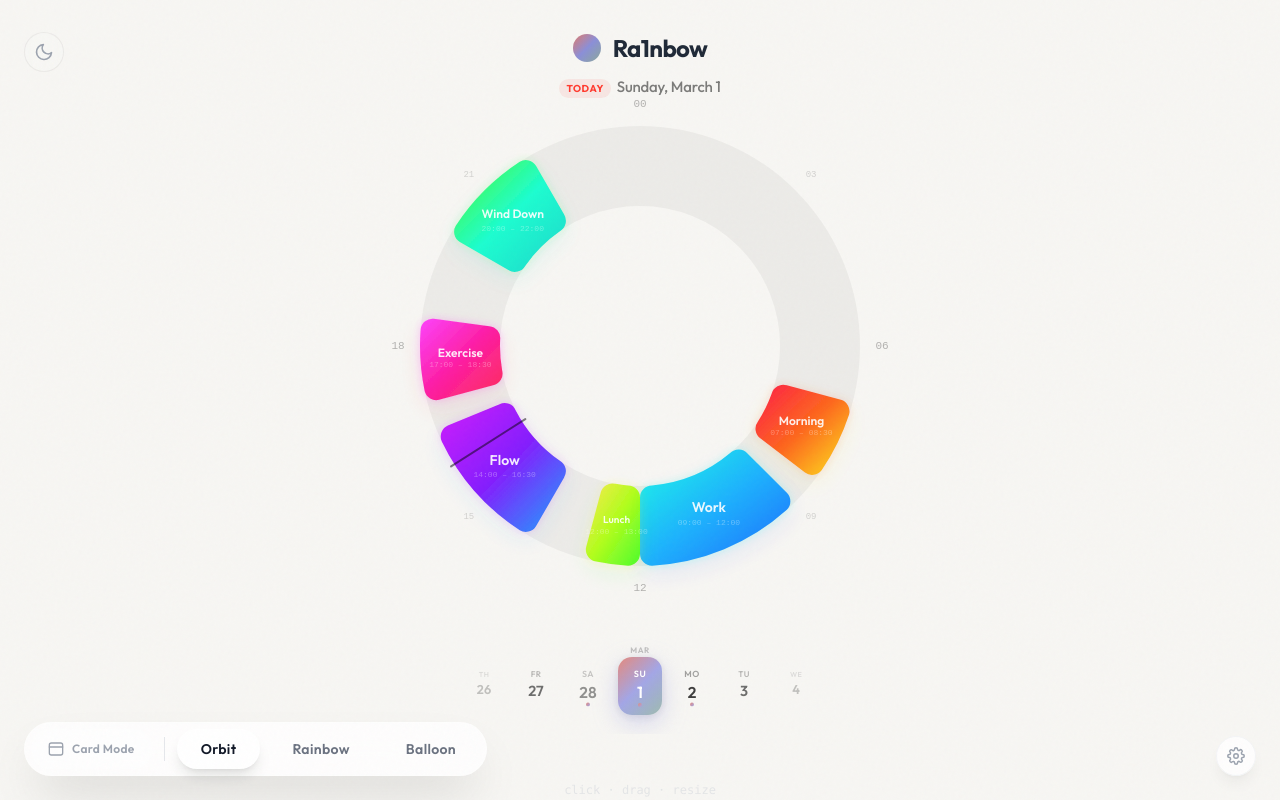
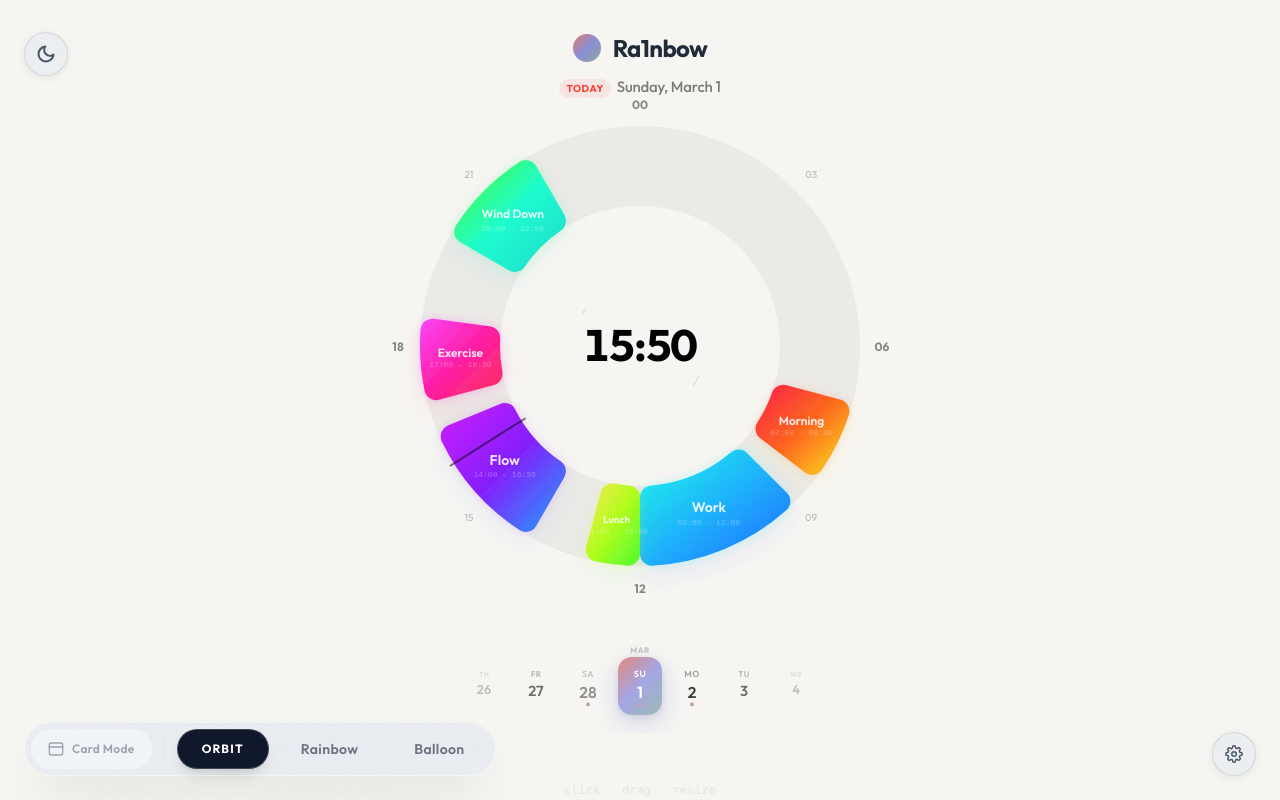
Before and after one commit to TheYonk613/Rainbow-AI, a React (Vite) app: page / in a window 1280 px wide. Built offline with nearby package versions, Linux system fonts and the light colour scheme.

Commit message:
UI UPDATE

```diff
--- a/src/App.tsx
+++ b/src/App.tsx
@@ -1,9 +1,9 @@
-import { useCallback, useEffect, useMemo, useState } from 'react'
+import { useCallback, useEffect, useState } from 'react'
 import { AnimatePresence } from 'framer-motion'
 import type { CalendarEvent, TimeFormat } from './types'
 import { SAMPLE_EVENTS } from './constants'
 import { useCurrentTime } from './hooks/useCurrentTime'
-import { defaultEventTimes, findGapAtTime, getZonedIsoDate } from './utils'
+import { defaultEventTimes, findGapAtTime } from './utils'
 import DayWheel from './components/DayWheel'
 import DateStrip from './components/DateStrip'
 import DeleteConfirm from './components/DeleteConfirm'
@@ -20,6 +20,7 @@ interface PersistedSettings {
   timeFormat: TimeFormat
   darkMode: boolean
   timeZone: string
+  markerResolution: 'minimal' | 'standard' | 'chronograph' | 'technical'
 }
 
 function loadSettings(): PersistedSettings {
@@ -31,6 +32,7 @@ function loadSettings(): PersistedSettings {
         timeFormat: parsed.timeFormat ?? '24h',
         darkMode: parsed.darkMode ?? false,
         timeZone: parsed.timeZone ?? 'system',
+        markerResolution: parsed.markerResolution ?? 'standard',
       }
     }
   } catch {
@@ -41,22 +43,20 @@ function loadSettings(): PersistedSettings {
     timeFormat: '24h',
     darkMode: false,
     timeZone: 'system',
+    markerResolution: 'standard',
   }
 }
 
 export default function App() {
   const [mode, setMode] = useState<'orbit' | 'rainbow' | 'balloon'>('orbit')
   const [settings, setSettings] = useState<PersistedSettings>(loadSettings)
+  const { currentTime, todayDate } = useCurrentTime(settings.timeZone)
 
-  // Today's ISO date, computed using the correct timezone
-  const todayDate = useMemo(() => getZonedIsoDate(settings.timeZone), [settings.timeZone])
-
-  // We initialize selectedDate only once and don't automatically break view when changing timezones
+  // We initialize selectedDate once. It stays on its selected day unless the user interacts.
   const [selectedDate, setSelectedDate] = useState<string>(todayDate)
 
   const [events, setEvents] = useState<CalendarEvent[]>(SAMPLE_EVENTS)
   const [showSettings, setShowSettings] = useState(false)
-  const currentTime = useCurrentTime(settings.timeZone)
   const [creator, setCreator] = useState<{
     startH: number
     endH: number
@@ -86,6 +86,10 @@ export default function App() {
 
   const toggleDarkMode = useCallback(() => {
     setSettings((prev) => ({ ...prev, darkMode: !prev.darkMode }))
+  }, [])
+
+  const handleMarkerResolutionChange = useCallback((res: PersistedSettings['markerResolution']) => {
+    setSettings((prev) => ({ ...prev, markerResolution: res }))
   }, [])
 
   const handleGapClick = useCallback(
@@ -212,16 +216,16 @@ export default function App() {
       <header className="flex items-center justify-center pt-8 pb-2 relative z-20">
         <button
           onClick={toggleDarkMode}
-          className="absolute left-6 top-8 w-10 h-10 rounded-full bg-white/10 dark:bg-white/5 backdrop-blur border border-black/5 dark:border-white/10 flex items-center justify-center text-gray-400 hover:text-gray-600 dark:hover:text-gray-200 hover:scale-110 transition-all active:scale-95 active:bg-black/5 dark:active:bg-white/10 z-30"
+          className="absolute left-6 top-8 w-11 h-11 rounded-full bg-slate-200/50 dark:bg-white/5 backdrop-blur-md shadow-[0_2px_8px_rgba(0,0,0,0.08)] border border-black/10 dark:border-white/10 flex items-center justify-center text-slate-600 dark:text-gray-400 hover:text-slate-900 dark:hover:text-gray-200 hover:scale-105 transition-all active:scale-95 active:bg-slate-300/50 dark:active:bg-white/10 z-30"
           aria-label="Toggle Dark Mode"
         >
           {settings.darkMode ? (
-            <svg width="20" height="20" viewBox="0 0 24 24" fill="none" stroke="currentColor" strokeWidth="2" strokeLinecap="round" strokeLinejoin="round">
+            <svg width="20" height="20" viewBox="0 0 24 24" fill="none" stroke="currentColor" strokeWidth="2.5" strokeLinecap="round" strokeLinejoin="round">
               <circle cx="12" cy="12" r="5" />
               <path d="M12 1v2M12 21v2M4.22 4.22l1.42 1.42M18.36 18.36l1.42 1.42M1 12h2M21 12h2M4.22 19.78l1.42-1.42M18.36 5.64l1.42-1.42" />
             </svg>
           ) : (
-            <svg width="20" height="20" viewBox="0 0 24 24" fill="none" stroke="currentColor" strokeWidth="2" strokeLinecap="round" strokeLinejoin="round">
+            <svg width="20" height="20" viewBox="0 0 24 24" fill="none" stroke="currentColor" strokeWidth="2.5" strokeLinecap="round" strokeLinejoin="round">
               <path d="M21 12.79A9 9 0 1 1 11.21 3 7 7 0 0 0 21 12.79z" />
             </svg>
           )}
@@ -270,12 +274,16 @@ export default function App() {
             <div className="w-full max-w-[560px] flex flex-col items-center mb-2">
               <DayWheel
                 events={events.filter((e) => e.date === selectedDate)}
-                currentTime={selectedDate === todayDate ? currentTime : -1}
+                currentTime={currentTime}
+                selectedDate={selectedDate}
+                todayDate={todayDate}
                 timeFormat={settings.timeFormat}
+                markerResolution={settings.markerResolution}
                 selectedEventId={actionTarget?.event.id}
                 onGapClick={handleGapClick}
                 onEventClick={handleEventClick}
                 onEventTimeChange={handleEventTimeChange}
+                onResetView={() => setSelectedDate(todayDate)}
               />
             </div>
 
@@ -305,7 +313,7 @@ export default function App() {
       </div>
 
       {/* Bottom Navigation Dock */}
-      <div className="fixed bottom-6 left-6 z-40 flex items-center gap-2 p-1.5 rounded-full bg-white/80 dark:bg-black/40 backdrop-blur-2xl shadow-2xl shadow-black/15 border border-white/20 dark:border-white/10 transition-all duration-500">
+      <div className="fixed bottom-6 left-6 z-40 flex items-center gap-2 p-1.5 rounded-full bg-slate-200/60 dark:bg-black/40 backdrop-blur-3xl shadow-2xl shadow-black/10 dark:shadow-black/25 border border-white/50 dark:border-white/10 transition-all duration-500">
         <a
           href="/mockup.html"
           className="h-10 px-4 rounded-full bg-white/40 dark:bg-white/5 border border-transparent hover:border-gray-100 dark:hover:border-white/10 flex items-center gap-2 text-gray-400 hover:text-gray-600 dark:hover:text-gray-200 hover:scale-105 transition-all active:scale-95 no-underline text-xs font-semibold tracking-wide"
@@ -321,9 +329,9 @@ export default function App() {
 
         <button
           onClick={() => setMode('orbit')}
-          className={`h-10 px-6 rounded-full text-sm tracking-wide font-semibold transition-all duration-200 active:scale-90 ${mode === 'orbit'
-            ? 'bg-white dark:bg-white shadow-lg text-gray-900'
-            : 'text-gray-500 dark:text-gray-400 hover:text-gray-800 dark:hover:text-gray-100'
+          className={`h-10 px-6 rounded-full text-xs tracking-widest uppercase font-bold transition-all duration-200 active:scale-90 ${mode === 'orbit'
+            ? 'bg-slate-900 border border-white/20 text-white shadow-lg'
+            : 'text-slate-500 dark:text-gray-400 hover:text-slate-800 dark:hover:text-gray-100'
             }`}
         >
           Orbit
@@ -350,7 +358,7 @@ export default function App() {
 
       <button
         onClick={() => setShowSettings(true)}
-        className="fixed bottom-6 right-6 w-10 h-10 rounded-full bg-white/80 dark:bg-white/10 backdrop-blur shadow-lg shadow-black/5 dark:shadow-white/5 border border-gray-100 dark:border-white/10 flex items-center justify-center text-gray-400 dark:text-gray-300 dark:hover:text-white hover:text-gray-600 hover:scale-110 transition-all active:scale-95 z-30"
+        className="fixed bottom-6 right-6 w-11 h-11 rounded-full bg-slate-200/50 dark:bg-white/5 backdrop-blur-md shadow-[0_2px_8px_rgba(0,0,0,0.08)] border border-black/10 dark:border-white/10 flex items-center justify-center text-slate-600 dark:text-gray-400 hover:text-slate-900 dark:hover:text-gray-200 hover:scale-105 transition-all active:scale-95 active:bg-slate-300/50 dark:active:bg-white/10 z-30"
         aria-label="Settings"
       >
         <svg
@@ -418,8 +426,10 @@ export default function App() {
             key="settings"
             timeFormat={settings.timeFormat}
             timeZone={settings.timeZone}
+            markerResolution={settings.markerResolution}
             onTimeFormatChange={handleTimeFormatChange}
             onTimeZoneChange={handleTimeZoneChange}
+            onMarkerResolutionChange={handleMarkerResolutionChange}
             onClose={() => setShowSettings(false)}
           />
         )}
--- a/src/components/DayWheel.tsx
+++ b/src/components/DayWheel.tsx
@@ -33,11 +33,15 @@ const DRAG_THRESHOLD = 6
 interface DayWheelProps {
   events: CalendarEvent[]
   currentTime: number
+  todayDate: string
+  selectedDate: string
   timeFormat: TimeFormat
+  markerResolution?: 'minimal' | 'standard' | 'chronograph' | 'technical'
   selectedEventId?: string
   onGapClick: (hour: number, clientX: number, clientY: number) => void
   onEventClick: (event: CalendarEvent, clientX: number, clientY: number) => void
   onEventTimeChange: (id: string, startH: number, endH: number) => void
+  onResetView: () => void
 }
 
 interface EdgeRef {
@@ -81,11 +85,15 @@ function findNearestEdge(
 export default function DayWheel({
   events,
   currentTime,
+  todayDate,
+  selectedDate,
   timeFormat,
+  markerResolution = 'standard',
   selectedEventId,
   onGapClick,
   onEventClick,
   onEventTimeChange,
+  onResetView,
 }: DayWheelProps) {
   const svgRef = useRef<SVGSVGElement>(null)
   const [hoverHour, setHoverHour] = useState<number | null>(null)
@@ -110,24 +118,53 @@ export default function DayWheel({
   const isInteracting = (drag?.hasMoved || resize?.hasMoved) ?? false
 
 
-  // ─── Hour markers (every 3 hours = 8 markers) ────────────────
+  // ─── Hour markers (Dynamic Resolution) ────────────────────────
 
-  const markers = useMemo(() => {
-    const result = []
-    for (let h = 0; h < TOTAL_HOURS; h += 3) {
+  const markerConfig = useMemo(() => {
+    const res = markerResolution
+    const dots: { h: number; x: number; y: number; type: 'text' | 'tick' | 'subtick'; isMajor: boolean }[] = []
+
+    // Sampling rules
+    const step = res === 'technical' ? 0.5 : (res === 'minimal' ? 6 : 1)
+
+    for (let h = 0; h < TOTAL_HOURS; h += step) {
       const angle = hourToAngle(h, angleOffset)
       const rad = degToRad(angle)
-      const labelR = RING_RADIUS + RING_THICKNESS / 2 + 22
-      const isMajor = h % 6 === 0 // 0, 6, 12, 18 are major
-      result.push({
+      const isCardinal = h % 6 === 0
+      const isThreeH = h % 3 === 0
+      const isInteger = h % 1 === 0
+
+      let type: 'text' | 'tick' | 'subtick' = 'tick'
+      let radiusOffset = 22
+
+      if (res === 'minimal') {
+        if (isCardinal) type = 'text'
+        else continue
+      } else if (res === 'standard') {
+        if (isThreeH) type = 'text'
+        else continue
+      } else if (res === 'chronograph') {
+        if (isThreeH) type = 'text'
+        else type = 'tick'
+      } else if (res === 'technical') {
+        if (isInteger) type = 'text'
+        else type = 'subtick'
+      }
+
+      if (type !== 'text') radiusOffset = 10
+
+      const labelR = RING_RADIUS + RING_THICKNESS / 2 + radiusOffset
+
+      dots.push({
         h,
         x: WHEEL_CENTER + labelR * Math.cos(rad),
         y: WHEEL_CENTER + labelR * Math.sin(rad),
-        isMajor,
+        type,
+        isMajor: isCardinal,
       })
     }
-    return result
-  }, [angleOffset, timeFormat])
+    return dots
+  }, [markerResolution, angleOffset])
 
   // ─── Boundary handles ─────────────────────────────────────────
 
@@ -630,24 +667,53 @@ export default function DayWheel({
       })}
 
       {/* ─── Hour markers ─── */}
-      {markers.map(({ h, x, y, isMajor }) => (
+      {markerConfig.map(({ h, x, y, type, isMajor }) => {
+        if (type === 'text') {
+          return (
             <text
-          key={h}
+              key={`text-${h}`}
               x={x}
               y={y}
               textAnchor="middle"
               dominantBaseline="central"
-          fontSize={isMajor ? '11' : '9'}
-          fontFamily="monospace"
-          fontWeight={isMajor ? '500' : '400'}
-          className={`pointer-events-none select-none transition-colors duration-500 ${isMajor ? 'hour-marker-major' : 'hour-marker'}`}
+              fontSize={isMajor ? '12' : '10'}
+              fontFamily="Outfit, system-ui, sans-serif"
+              fontWeight={isMajor ? '700' : '500'}
+              className={`pointer-events-none select-none transition-colors duration-500 ${
+                isMajor ? 'hour-marker-major' : 'hour-marker'
+              }`}
             >
               {formatMarker(h, timeFormat)}
             </text>
-      ))}
+          )
+        }
+
+        // Ticks and Subticks
+        const rad = degToRad(hourToAngle(h, angleOffset))
+        const r1 = RING_RADIUS + RING_THICKNESS / 2 + 6
+        const r2 = r1 + (type === 'tick' ? 8 : 4)
+
+        return (
+          <line
+            key={`tick-${h}`}
+            x1={WHEEL_CENTER + r1 * Math.cos(rad)}
+            y1={WHEEL_CENTER + r1 * Math.sin(rad)}
+            x2={WHEEL_CENTER + r2 * Math.cos(rad)}
+            y2={WHEEL_CENTER + r2 * Math.sin(rad)}
+            stroke="currentColor"
+            strokeWidth={type === 'tick' ? 1.5 : 1}
+            strokeLinecap="round"
+            className="hour-marker transition-colors duration-500 opacity-60 dark:opacity-30"
+          />
+        )
+      })}
 
       {/* ─── Now indicator ─── */}
-      <CurrentTimeIndicator currentTime={currentTime} angleOffset={angleOffset} />
+      <CurrentTimeIndicator
+        currentTime={currentTime}
+        angleOffset={angleOffset}
+        visible={selectedDate === todayDate}
+      />
 
       {/* ─── Hover preview (gap click) ─── */}
       {!isInteracting && !hoveredEdge && hoverPos && hoverInGap && (
@@ -677,9 +743,106 @@ export default function DayWheel({
           </text>
         </g>
       )}
+      {/* ─── Digital Clock Hub ─── */}
+      <DigitalClock
+        currentTime={currentTime}
+        timeFormat={timeFormat}
+        isLive={selectedDate === todayDate}
+        onReset={onResetView}
+      />
+
     </svg>
   )
 }
+
+function DigitalClock({
+  currentTime,
+  timeFormat,
+  isLive,
+  onReset
+}: {
+  currentTime: number
+  timeFormat: TimeFormat
+  isLive: boolean
+  onReset: () => void
+}) {
+  const h = Math.floor(currentTime)
+  const m = Math.floor((currentTime % 1) * 60)
+  const displayH = timeFormat === '12h' ? (h % 12 || 12) : h
+  const timeStr = `${displayH}:${m.toString().padStart(2, '0')}`
+
+  // Format a nice human readable date for the bottom context
+
+
+  return (
+    <motion.g
+      initial={{ opacity: 0, scale: 0.9 }}
+      animate={{ opacity: isLive ? 1 : 0.6, scale: 1 }}
+      transition={{ duration: 0.5 }}
+      style={{ cursor: isLive ? 'default' : 'pointer' }}
+      onClick={(e) => {
+        if (!isLive) {
+          e.stopPropagation()
+          onReset()
+        }
+      }}
+    >
+      {/* Theme-aware filter definitions */}
+      <defs>
+        <filter id="hero-glow-dark" x="-50%" y="-50%" width="200%" height="200%">
+          <feGaussianBlur stdDeviation="6" result="blur" />
+          <feColorMatrix type="matrix" values="0 0 0 0 1   0 0 0 0 1   0 0 0 0 1  0 0 0 0.5 0" result="white-blur" />
+          <feComposite in="SourceGraphic" in2="white-blur" operator="over" />
+        </filter>
+        <filter id="hero-glow-black" x="-50%" y="-50%" width="200%" height="200%">
+          <feGaussianBlur stdDeviation="4" result="blur" />
+          <feColorMatrix type="matrix" values="0 0 0 0 0   0 0 0 0 0   0 0 0 0 0  0 0 0 0.35 0" result="dark-blur" />
+          <feComposite in="SourceGraphic" in2="dark-blur" operator="over" />
+        </filter>
+        <filter id="hero-lift-light" x="-20%" y="-20%" width="140%" height="140%">
+          <feDropShadow dx="0" dy="1" stdDeviation="1.5" floodOpacity="0.1" />
+        </filter>
+      </defs>
+
+      {/* Hero Time */}
+      <text
+        x={WHEEL_CENTER}
+        y={WHEEL_CENTER - 2}
+        textAnchor="middle"
+        dominantBaseline="central"
+        className="fill-black dark:fill-white select-none pointer-events-none transition-colors duration-500"
+        style={{
+          fontSize: '44px',
+          fontWeight: '700',
+          fontFamily: 'Outfit, sans-serif',
+          fontVariantNumeric: 'tabular-nums',
+          letterSpacing: '-0.02em',
+          filter: isLive ? 'url(#text-glow)' : 'none',
+        }}
+      >
+        {timeStr}
+      </text>
+
+
+
+      {/* Subtle Seconds Pulse Ring (purely decorative) */}
+      <motion.circle
+        cx={WHEEL_CENTER}
+        cy={WHEEL_CENTER}
+        r={66}
+        fill="none"
+        stroke="currentColor"
+        strokeWidth="1.5"
+        strokeDasharray="4 200"
+        strokeLinecap="round"
+        className="text-gray-900/10 dark:text-white/10 pointer-events-none"
+        animate={{ rotate: 360 }}
+        transition={{ duration: 60, repeat: Infinity, ease: "linear" }}
+      />
+    </motion.g>
+  )
+}
+
 
 // ─── Time pill ──────────────────────────────────────────────────
 
@@ -714,7 +877,8 @@ function TimePill({ hour, angle, fmt }: { hour: number; angle: number; fmt: Time
 
 // ─── Current Time Indicator ─────────────────────────────────────
 
-function CurrentTimeIndicator({ currentTime, angleOffset }: { currentTime: number; angleOffset: number }) {
+function CurrentTimeIndicator({ currentTime, angleOffset, visible }: { currentTime: number; angleOffset: number; visible: boolean }) {
+  if (!visible) return null
   const angle = hourToAngle(currentTime, angleOffset)
   const rad = degToRad(angle)
 
--- a/src/components/EventCreator.tsx
+++ b/src/components/EventCreator.tsx
@@ -104,7 +104,10 @@ export default function EventCreator({
             type="text"
             placeholder="What's happening?"
             value={title}
-            onChange={(e) => setTitle(e.target.value)}
+            onChange={(e) => {
+              const val = e.target.value
+              setTitle(val.length === 1 ? val.toUpperCase() : val)
+            }}
             onKeyDown={handleKeyDown}
             className="w-full text-lg font-semibold text-gray-800 dark:text-white placeholder:text-gray-300 dark:placeholder:text-gray-600 bg-transparent border-none outline-none"
           />
--- a/src/components/EventEditor.tsx
+++ b/src/components/EventEditor.tsx
@@ -46,7 +46,10 @@ export default function EventEditor({ event, onSave, onCancel }: EventEditorProp
                         ref={inputRef}
                         className="event-editor-input"
                         value={title}
-                        onChange={(e) => setTitle(e.target.value)}
+                        onChange={(e) => {
+                            const val = e.target.value
+                            setTitle(val.length === 1 ? val.toUpperCase() : val)
+                        }}
                         placeholder="Event name"
                         maxLength={40}
                     />
--- a/src/components/TaskCreatorModal.tsx
+++ b/src/components/TaskCreatorModal.tsx
@@ -51,7 +51,10 @@ export default function TaskCreatorModal({ onDone, onCancel }: TaskCreatorModalP
                     ref={inputRef}
                     type="text"
                     value={text}
-                    onChange={(e) => setText(e.target.value)}
+                    onChange={(e) => {
+                        const val = e.target.value
+                        setText(val.length === 1 ? val.toUpperCase() : val)
+                    }}
                     onKeyDown={handleKeyDown}
                     placeholder="What needs doing?"
                     disabled={saving}
--- a/src/hooks/useCurrentTime.ts
+++ b/src/hooks/useCurrentTime.ts
@@ -1,17 +1,19 @@
-import { useState, useEffect } from 'react'
+import { useState, useEffect, useRef } from 'react'
+import { getZonedIsoDate } from '../utils'
 
 /**
- * Returns the current time as a float hour (e.g. 14.5 = 2:30 PM) for the specified timezone.
- * 'system' means the user's local timezone.
- * Updates every minute.
+ * The "Heartbeat Service" for the entire application.
+ * Returns both the current fractional hour and the current ISO date for the selected timezone.
+ * Handles precision minute-syncing and visibility-change re-syncs (sleep/wake recovery).
  */
-export function useCurrentTime(timeZone: string = 'system'): number {
-  const getTimeFloat = () => {
+export function useCurrentTime(timeZone: string = 'system') {
+  const getSnapshot = () => {
     const now = new Date()
-    if (timeZone === 'system') {
-      return now.getHours() + now.getMinutes() / 60
-    }
+    const todayDate = getZonedIsoDate(timeZone)
 
+    let currentTime = now.getHours() + now.getMinutes() / 60
+
+    if (timeZone !== 'system') {
       try {
         const parts = new Intl.DateTimeFormat('en-US', {
           timeZone,
@@ -25,30 +27,50 @@ export function useCurrentTime(timeZone: string = 'system'): number {
         for (const part of parts) {
           if (part.type === 'hour') {
             h = parseInt(part.value, 10)
-          if (h === 24) h = 0 // Some runtimes map midnight to 24 when hour12: false
+            if (h === 24) h = 0
           }
           if (part.type === 'minute') {
             m = parseInt(part.value, 10)
           }
         }
-      return h + m / 60
+        currentTime = h + m / 60
       } catch {
-      // Fallback if timezone is invalid
-      return now.getHours() + now.getMinutes() / 60
+        // Fallback
       }
     }
 
-  const [time, setTime] = useState(getTimeFloat)
+    return { currentTime, todayDate }
+  }
+
+  const [state, setState] = useState(getSnapshot)
+  const timerRef = useRef<NodeJS.Timeout | null>(null)
+
+  const sync = () => {
+    const next = getSnapshot()
+    setState(next)
+
+    // Precision sync: schedule next update exactly at the start of the next minute
+    const now = new Date()
+    const msUntilNextMinute = (60 - now.getSeconds()) * 1000 - now.getMilliseconds() + 100 // +100ms buffer
+
+    if (timerRef.current) clearTimeout(timerRef.current)
+    timerRef.current = setTimeout(sync, msUntilNextMinute)
+  }
 
   useEffect(() => {
-    // Re-evaluate immediately when timezone changes
-    setTime(getTimeFloat())
-    const interval = setInterval(() => {
-      setTime(getTimeFloat())
-    }, 60_000) // update every minute
+    sync()
 
-    return () => clearInterval(interval)
+    // Resync immediately when the page becomes visible (wake from sleep)
+    const handleVisibility = () => {
+      if (document.visibilityState === 'visible') sync()
+    }
+
+    window.addEventListener('visibilitychange', handleVisibility)
+    return () => {
+      if (timerRef.current) clearTimeout(timerRef.current)
+      window.removeEventListener('visibilitychange', handleVisibility)
+    }
   }, [timeZone])
 
-  return time
+  return state
 }
--- a/tailwind.config.js
+++ b/tailwind.config.js
@@ -1,5 +1,6 @@
 /** @type {import('tailwindcss').Config} */
 export default {
+    darkMode: 'class',
     content: [
         "./index.html",
         "./src/**/*.{js,ts,jsx,tsx}",
```
Also changed, not shown: src/components/EventActionMenu.tsx (+8 -2 lines), src/components/Settings.tsx (+31 -5 lines), src/components/TaskEditModal.tsx (+8 -2 lines), src/index.css (+12 -6 lines). Lines whose indentation alone changed are shown as unchanged.
